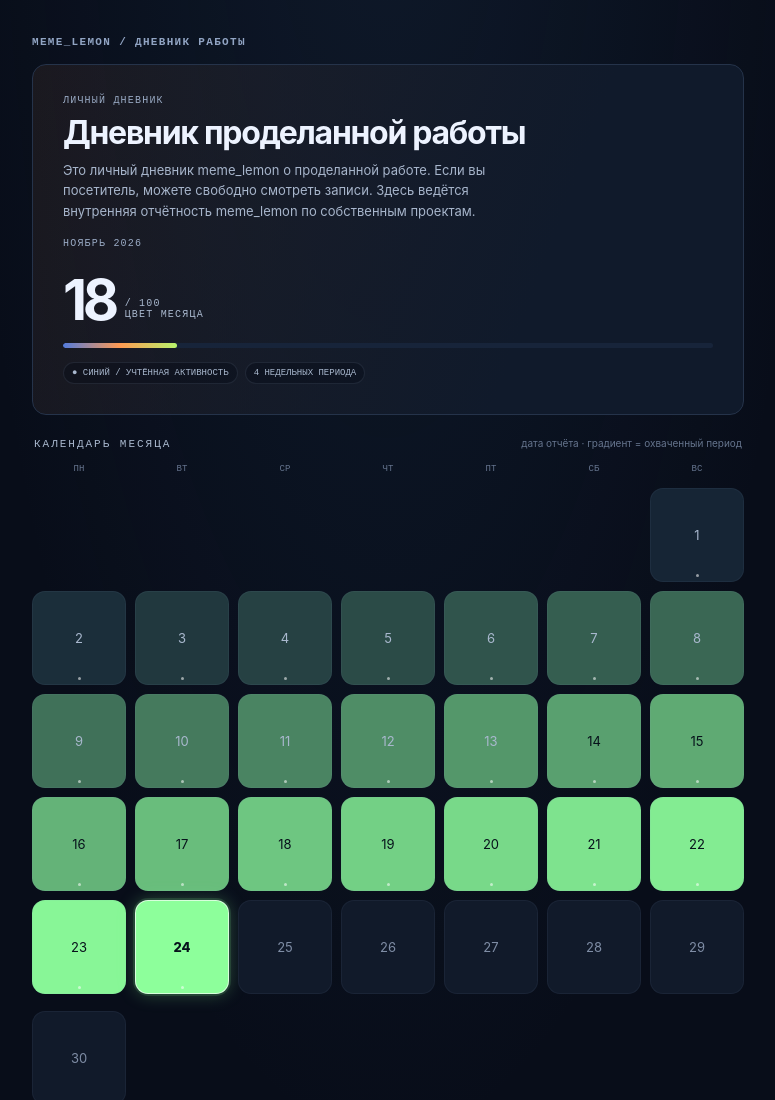
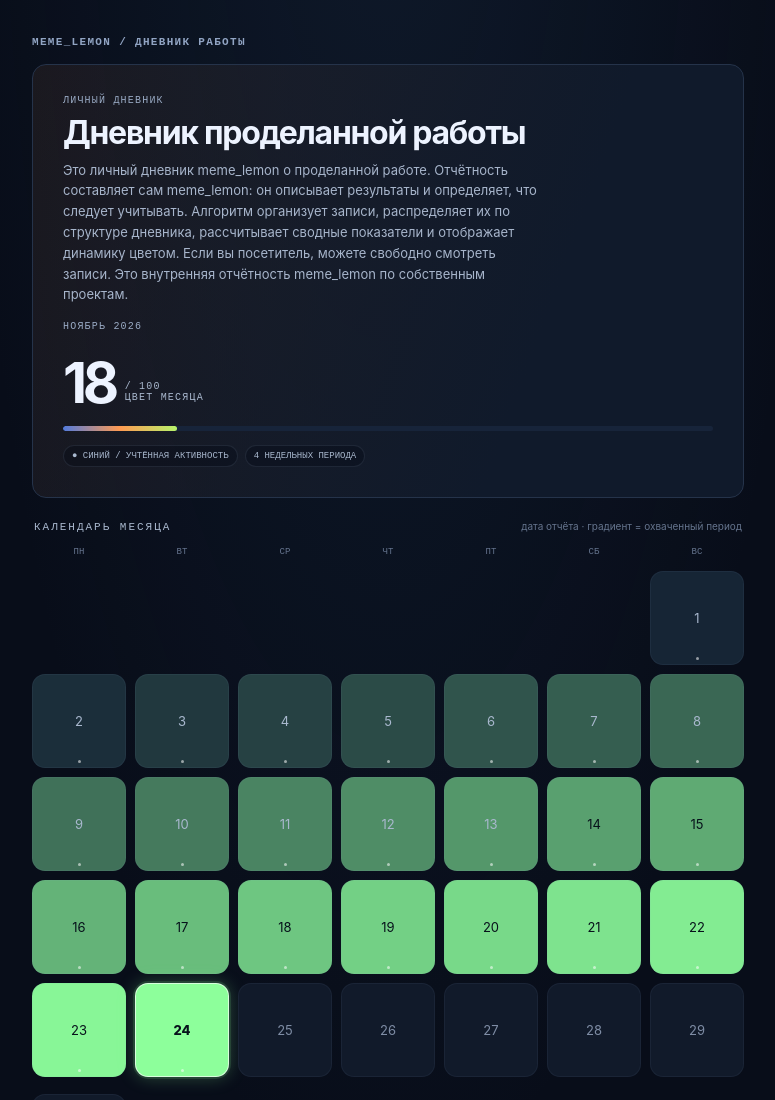
Before and after one commit to memelemon/tracker, a plain HTML site: page index.html in a window 1280 px wide. Shown: the top 1100 px of the page, without its empty margins (252-1027 px from the left). Drawn offline with Linux system fonts and the light colour scheme.

Commit message:
Explain authoring and algorithm roles in diary introduction

```diff
--- a/index.html
+++ b/index.html
@@ -20,7 +20,7 @@ main{max-width:760px;margin:auto;padding:22px 16px 70px}.top{display:flex;align-
 @media(min-width:600px){main{padding:36px 24px 80px}.hero{padding:30px}.calendar{gap:9px}.day{border-radius:13px;font-size:13px}.categories{grid-template-columns:repeat(4,minmax(0,1fr))}}
 </style></head><body><main>
 <div class="top"><div class="brand">MEME_LEMON / ДНЕВНИК РАБОТЫ</div></div>
-<section class="hero" id="hero"><div class="eyebrow">ЛИЧНЫЙ ДНЕВНИК</div><h1>Дневник проделанной работы</h1><div class="sub">Это личный дневник meme_lemon о проделанной работе. Если вы посетитель, можете свободно смотреть записи. Здесь ведётся внутренняя отчётность meme_lemon по собственным проектам.</div><div class="eyebrow" style="margin-top:16px" id="monthTitle">НОЯБРЬ 2026</div>
+<section class="hero" id="hero"><div class="eyebrow">ЛИЧНЫЙ ДНЕВНИК</div><h1>Дневник проделанной работы</h1><div class="sub">Это личный дневник meme_lemon о проделанной работе. Отчётность составляет сам meme_lemon: он описывает результаты и определяет, что следует учитывать. Алгоритм организует записи, распределяет их по структуре дневника, рассчитывает сводные показатели и отображает динамику цветом. Если вы посетитель, можете свободно смотреть записи. Это внутренняя отчётность meme_lemon по собственным проектам.</div><div class="eyebrow" style="margin-top:16px" id="monthTitle">НОЯБРЬ 2026</div>
 <div class="month-score"><div class="score" id="monthScore">18</div><div class="score-label">/ 100<br>ЦВЕТ МЕСЯЦА</div></div><div class="bar"><span id="monthBar"></span></div>
 <div class="legend"><span class="pill" id="monthState">● СИНИЙ / МАЛО ЗАПИСЕЙ</span><span class="pill">4 НЕДЕЛЬНЫХ ПЕРИОДА</span></div></section>
 <section class="section"><div class="section-head"><h2>КАЛЕНДАРЬ МЕСЯЦА</h2><span class="hint">дата отчёта · градиент = охваченный период</span></div><div class="calendar" id="calendar"></div></section>
```
